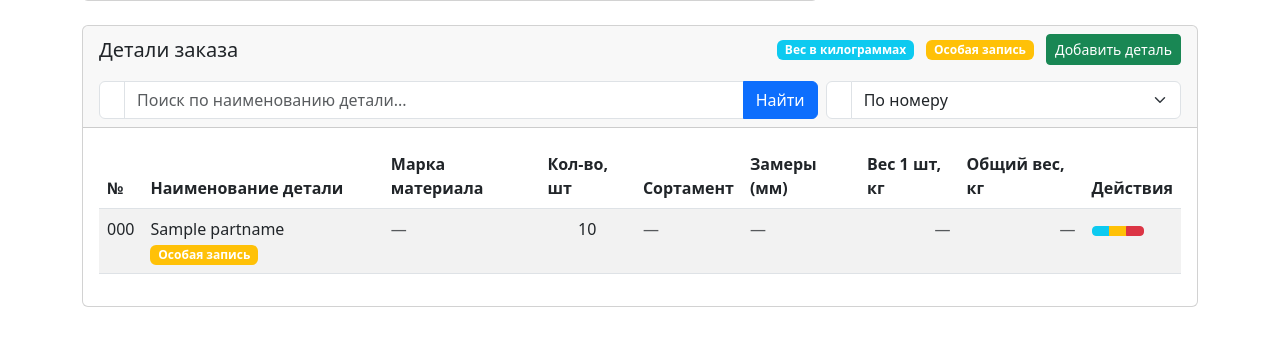
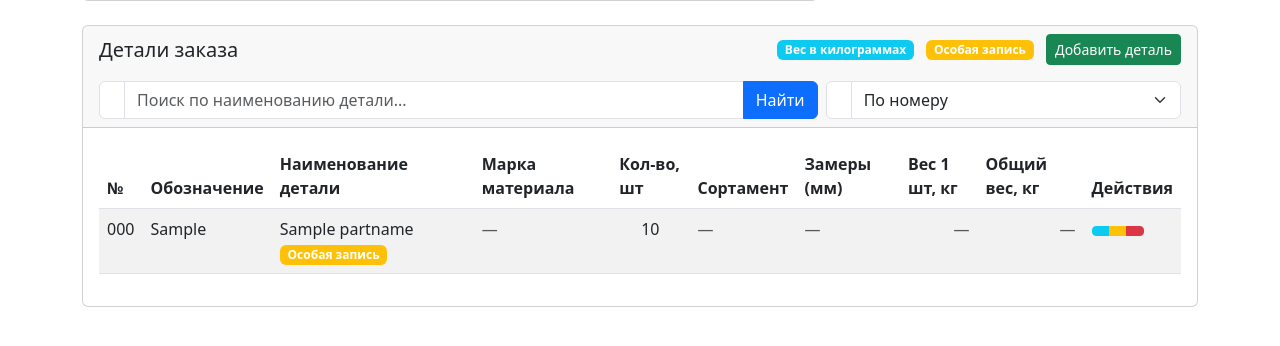
Before and after one commit to k1slee/production_calculator, a Django app: page /orders/1/ in a window 1280 px wide. Shown: the part 344-690 px from the top of the page. Run offline with Django 4.2, Linux system fonts and the light colour scheme; a user stored in the database is signed in; tables that the repository leaves empty hold one stand-in row (values such as "Sample post").

Commit message:
Дублирование деталей в заказе разрешено + новое поле и колонка в задании на заготовку Обозначение

```diff
--- a/calculator/forms.py
+++ b/calculator/forms.py
@@ -92,7 +92,7 @@ class OrderItemForm(forms.ModelForm):
         model = OrderItem
         fields = ['sequence_number', 'part_name', 'material', 'quantity',
                  'stock_item', 'length', 'width', 'height', 'diameter', 'key_size',
-                 'use_iz_prefix', 'is_special']
+                 'use_iz_prefix', 'is_special', 'designation']
         widgets = {
             'sequence_number': forms.TextInput(attrs={'class': 'form-control', 'placeholder': 'Например: 01-2'}),
             'part_name': forms.Select(attrs={'class': 'form-select'}),
@@ -106,6 +106,7 @@ class OrderItemForm(forms.ModelForm):
             'key_size': forms.NumberInput(attrs={'class': 'form-control', 'step': '0.01'}),
             'use_iz_prefix': forms.CheckboxInput(attrs={'class': 'form-check-input'}),
             'is_special': forms.CheckboxInput(attrs={'class': 'form-check-input'}),
+            'designation': forms.TextInput(attrs={'class': 'form-control', 'maxlength': '20', 'placeholder': 'Обозначение (необязательно)'}),
         }
 
     def __init__(self, *args, **kwargs):
--- a/calculator/models.py
+++ b/calculator/models.py
@@ -153,7 +153,13 @@ class OrderItem(models.Model):
     material = models.ForeignKey(Material, on_delete=models.PROTECT, verbose_name='Марка материала', null=True, blank=True)
     quantity = models.IntegerField('Количество деталей', validators=[MinValueValidator(1)])
     stock_item = models.ForeignKey(StockItem, on_delete=models.PROTECT, verbose_name='Сортамент со склада', null=True, blank=True)
-
+    designation = models.CharField(
+        'Обозначение',
+        max_length=20,
+        blank=True,
+        null=True,
+        help_text='Необязательное обозначение детали (до 20 символов)'
+    )
     # Замеры детали
     length = models.DecimalField('Длина (мм)', max_digits=8, decimal_places=2, null=True, blank=True)
     width = models.DecimalField('Ширина (мм)', max_digits=8, decimal_places=2, null=True, blank=True)
--- a/calculator/templates/calculator/order_detail.html
+++ b/calculator/templates/calculator/order_detail.html
@@ -303,6 +303,7 @@
                 <thead>
                     <tr>
                         <th>№</th>
+                        <th>Обозначение</th>
                         <th>Наименование детали</th>
                         <th>Марка материала</th>
                         <th>Кол-во, шт</th>
@@ -317,6 +318,7 @@
                     {% for item in items %}
                     <tr>
                         <td class="text-center">{{ item.sequence_number }}</td>
+                        <td>{{ item.designation|default:"—" }}</td>
                         <td>
                             {{ item.part_name }}
                             {% if item.is_special %}
--- a/calculator/templates/calculator/print_cutting_task.html
+++ b/calculator/templates/calculator/print_cutting_task.html
@@ -181,6 +181,7 @@
                     </tr>
                     <tr>
                         <th>№ п/п</th>
+                        <th>Обозначение</th>
                         <th>Наименование детали</th>
                         <th>Материал</th>
                         <th>Размеры, мм</th>
@@ -191,6 +192,7 @@
                     {% for item in sheet_items %}
                     <tr>
                         <td class="text-center">{{ item.sequence_number }}</td>
+                        <td>{{ item.designation|default:"—" }}</td>
                         <td>{{ item.part_name }}</td>
                         <td>{{ item.material.name }}</td>
                         <td class="text-center">
@@ -222,6 +224,7 @@
                     </tr>
                     <tr>
                         <th>№ п/п</th>
+                        <th>Обозначение</th>
                         <th>Наименование детали</th>
                         <th>Материал</th>
                         <th>Размеры, мм</th>
@@ -232,6 +235,7 @@
                     {% for item in round_items %}
                     <tr>
                         <td class="text-center">{{ item.sequence_number }}</td>
+                        <td>{{ item.designation|default:"—" }}</td>
                         <td>{{ item.part_name }}</td>
                         <td>{{ item.material.name }}</td>
                         <td class="text-center">
```
Also changed, not shown: calculator/templates/calculator/order_item_form.html (+12 -0 lines), calculator/migrations/0009_orderitem_designation.py (added).
